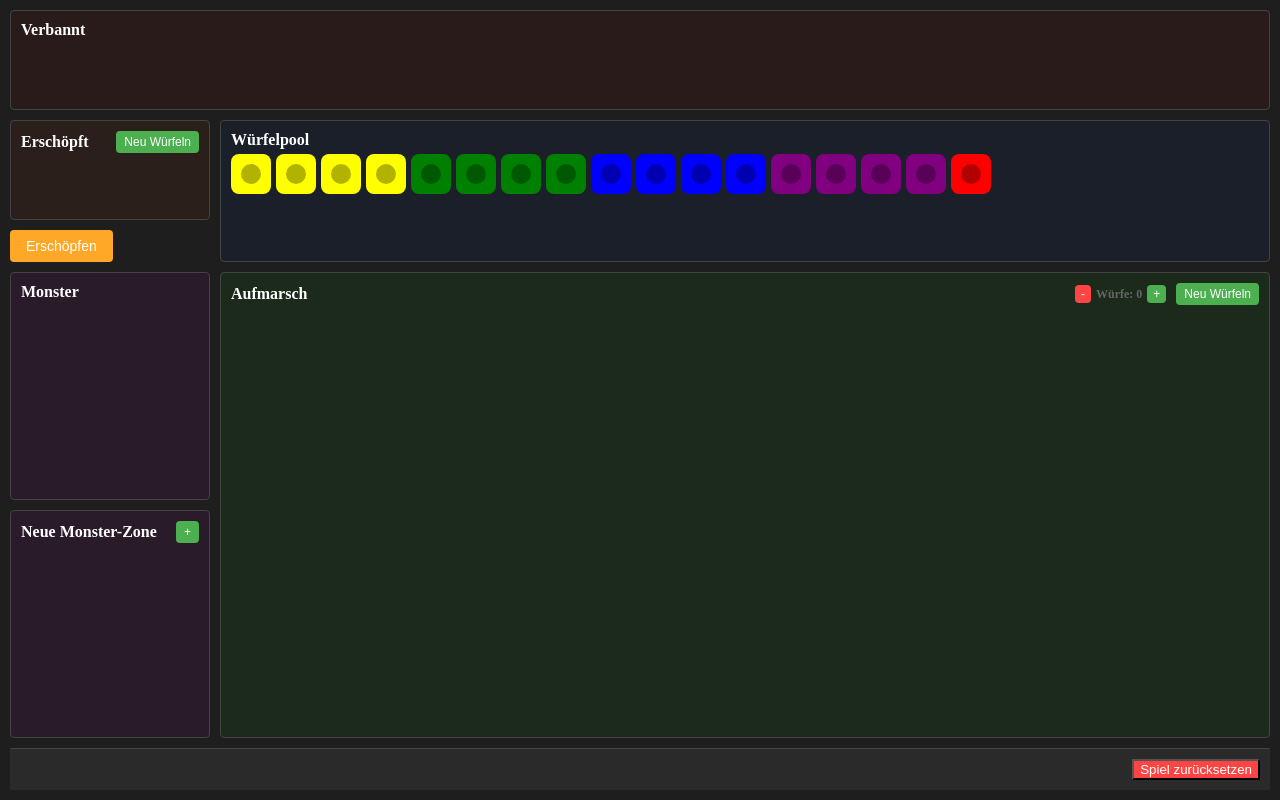
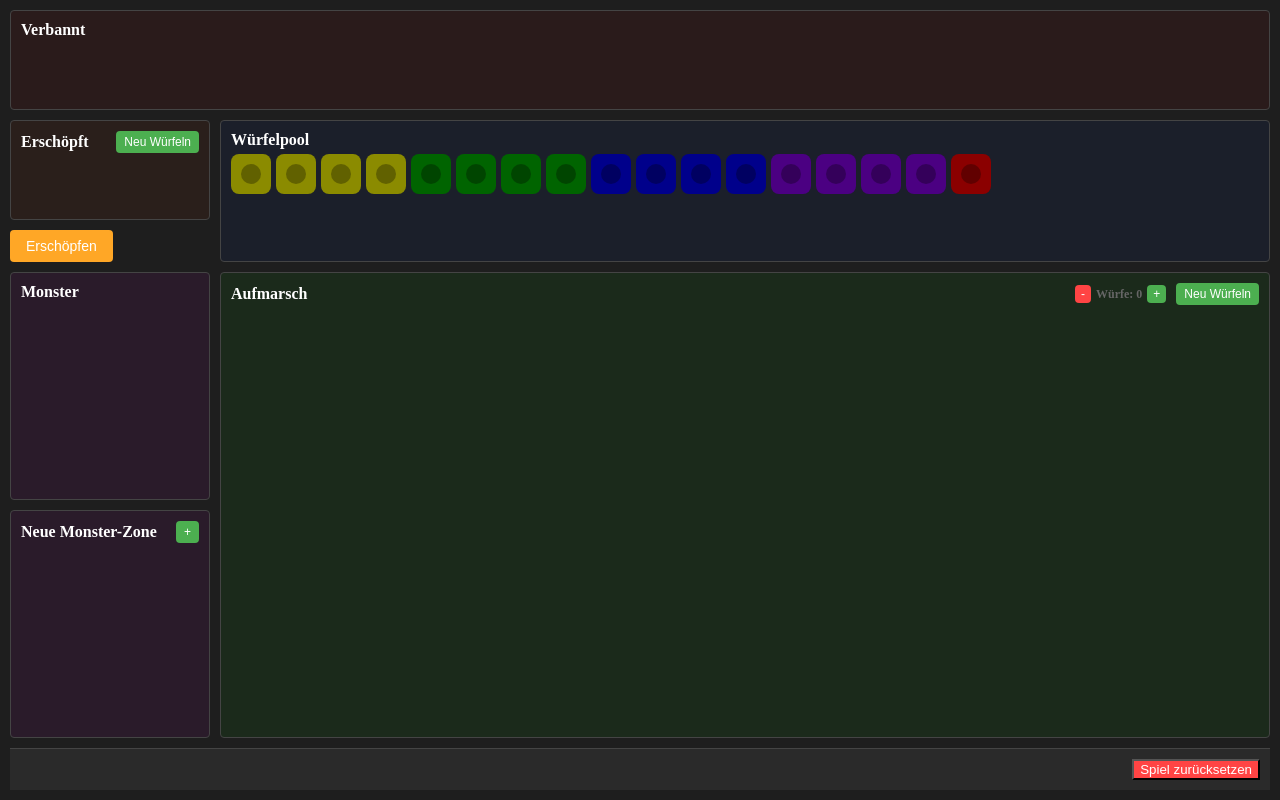
Before and after one commit to d0x/20StrongDiceApp, a React (Create React App) app: page / in a window 1280 px wide. Built offline with nearby package versions, Linux system fonts and the light colour scheme.

Commit message:
Refactoring

```diff
--- a/src/components/Dice.tsx
+++ b/src/components/Dice.tsx
@@ -1,5 +1,6 @@
 import React from 'react';
 import { Dice as DiceType } from '../types/dice';
+import { DICE_COLORS } from '../constants/diceColors';
 
 interface DiceProps {
   die: DiceType;
@@ -24,7 +25,7 @@ export const Dice: React.FC<DiceProps> = ({
       style={{
         width: '40px',
         height: '40px',
-        backgroundColor: die.color,
+        backgroundColor: DICE_COLORS[die.color],
         borderRadius: '8px',
         display: 'flex',
         alignItems: 'center',
--- /dev/null
+++ b/src/constants/diceColors.ts
@@ -0,0 +1,9 @@
+import { DiceColor } from '../types/dice';
+
+export const DICE_COLORS: Record<DiceColor, string> = {
+  yellow: '#8B8B00',  // Dunkles Gelb
+  green: '#006400',   // Dunkles Grün
+  blue: '#00008B',    // Dunkles Blau
+  purple: '#4B0082',  // Dunkles Violett
+  red: '#8B0000'      // Dunkles Rot
+};
```
